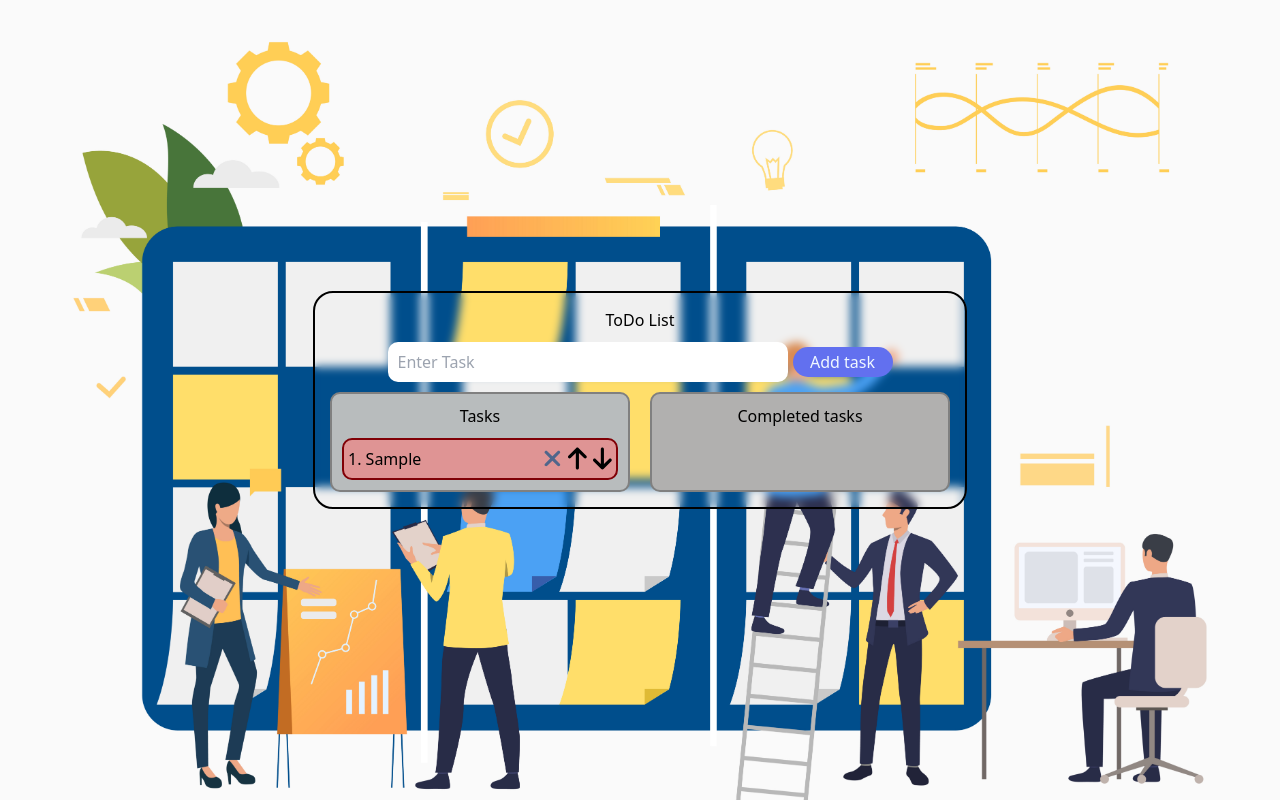
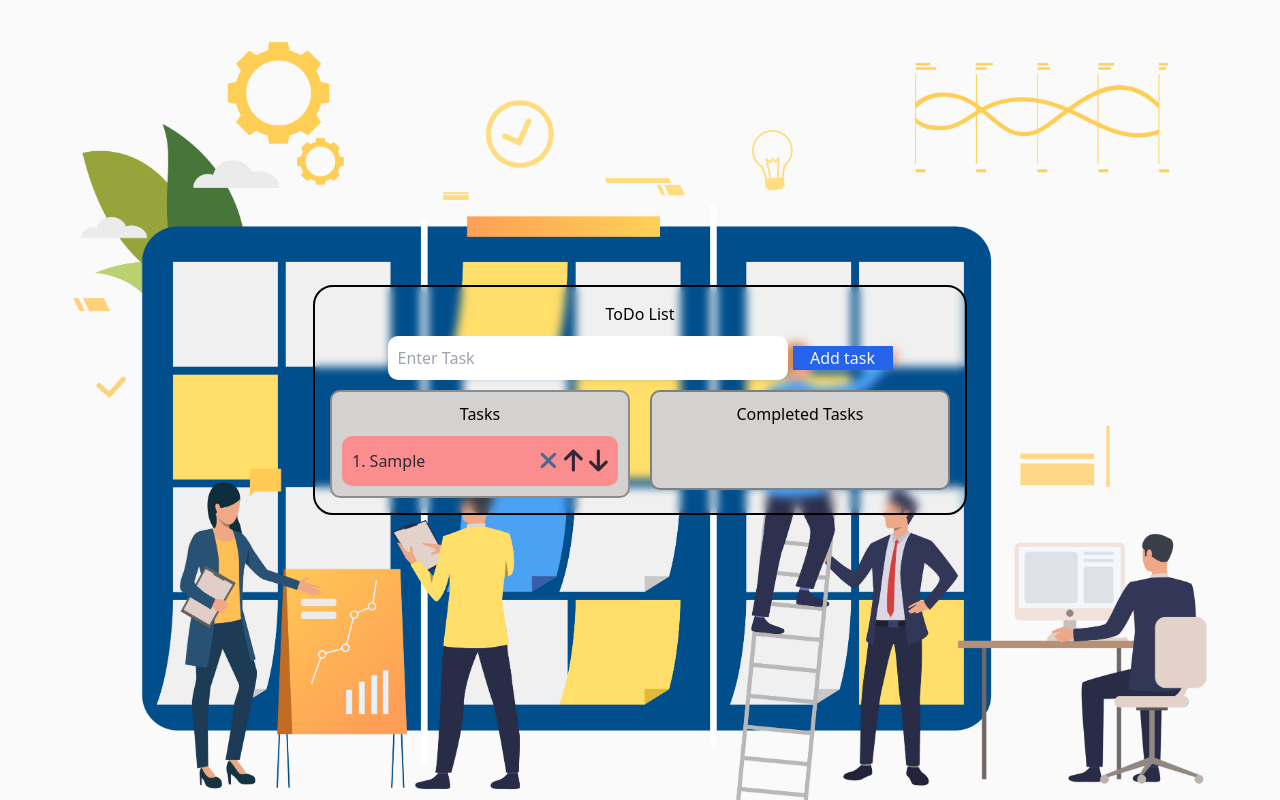
Before and after one commit to Rudra-03/Task-Management-App, a React (Vite) app: page / in a window 1280 px wide. Both pictures are taken after typing "Sample" into the empty fields and a click on the button "Add task". Built offline with nearby package versions, Linux system fonts and the light colour scheme.

Commit message:
styling changes

```diff
--- a/src/App.jsx
+++ b/src/App.jsx
@@ -23,8 +23,8 @@ function App() {
   };
   const deleteTask = (index) => {
     if (removetasks.length == 1) localStorage.removeItem("remove");
-    setRemoveTasks((r) => r.filter((_, i) => i != index))
-  }
+    setRemoveTasks((r) => r.filter((_, i) => i != index));
+  };
   const remove_icon = (
     <FontAwesomeIcon icon={faXmark} size="lg" style={{ color: "#50668b" }} />
   );
@@ -66,35 +66,43 @@ function App() {
 
   return (
     <div className="main_container">
-      <h2 className="text-4xl mb-10 text-black" >ToDo List</h2>
-      <div>
+      <h2 className="text-4xl mb-10 text-black underline">ToDo List</h2>
+      <div className="flex justify-center">
         <input
           type="text"
           id="input-task"
           placeholder="Enter Task"
-          className="input_field"
+          className="input_field h-12 text-xl outline-none"
         />
-        <button onClick={addTask} className="add_btn">
+        <button onClick={addTask} className="add_btn h-12 rounded-2xl text-lg">
           Add task
         </button>
       </div>
       <div className="Task-container">
         <div className="to-do-list">
-          <h3>Tasks</h3>
+          <h3 className="text-2xl w-fit bg-red-400  mx-auto p-2 rounded-lg text-white font-bold">
+            Tasks
+          </h3>
           <ol>
             {tasks.map((task, index) => (
-              <li key={index} className="task-item">
-                {`${index+1}. ${task}`}
+              <li key={index} className="task-item text-xl">
+                {`${index + 1}. ${task}`}
                 <span>
-                  <a title="Remove">
-                    <button
-                      onClick={() => removeTask(index)}
-                      className="remove">
-                      {remove_icon}
-                    </button>
-                  </a>
-                  <button onClick={() => handleUpMove(index)} className="up-btn">{upIcon}</button>
-                  <button onClick={() => handleDownMove(index)} className="down-btn">
+                  <button onClick={() => removeTask(index)} className="remove text-black">
+                    {remove_icon}
+                  </button>
+
+                  <button
+                    onClick={() => handleUpMove(index)}
+                    className="up-btn text-black"
+                    title="up"
+                  >
+                    {upIcon}
+                  </button>
+                  <button
+                    onClick={() => handleDownMove(index)}
+                    className="down-btn text-black" title="down"
+                  >
                     {downIcon}
                   </button>
                 </span>
@@ -103,19 +111,17 @@ function App() {
           </ol>
         </div>
         <div className="removed-list">
-          <h3>Completed tasks</h3>
+          <h3 className="text-xl bg-green-500 w-fit mx-auto p-2 rounded-lg text-white font-bold">
+            Completed Tasks
+          </h3>
           <ol>
             {removetasks.map((task, index) => (
-              <li key={index} className="removed-item">
+              <li key={index} className="removed-item p-2 text-xl text-black">
                 {task}
                 <span>
-                  <a title="Remove">
-                    <button
-                      onClick={() => deleteTask(index)}
-                      className="remove">
-                      {remove_icon}
-                    </button>
-                  </a>
+                  <button onClick={() => deleteTask(index)} className="remove">
+                    {remove_icon}
+                  </button>
                 </span>
               </li>
             ))}
--- a/src/index.css
+++ b/src/index.css
@@ -31,20 +31,16 @@ h3{
 }
 .input_field {
   min-width: 400px;
-  height: 40px;
   padding: 10px;
   border: none;
   border-radius: 10px;
 }
 .add_btn {
   min-width: 100px;
-  height: 30px;
   margin-left: 5px;
-  background-color: #6270ef;
+  background-color: rgb(37, 99, 235);
   color: aliceblue;
   border: none;
-  border-radius: 50px;
-  font-size: 16px;
   cursor: pointer;
 }
 .Task-container {
@@ -55,43 +51,43 @@ h3{
   height: fit-content;
   min-width: 300px;
   min-height: 100px;
-  background-color: rgb(184, 188, 189);
+  background-color: rgb(212, 210, 208);
   margin: 10px;
-  border: 2px solid grey;
+  border: 2px solid rgb(141, 140, 140);
   border-radius: 10px;
 }
 .task-item {
   margin: 10px;
-  border: 2px solid rgb(128, 0, 6);
+  /* border: 2px solid rgb(182, 25, 33); */
   border-radius: 10px;
   list-style: none;
-  padding: 4px;
+  padding: 10px;
   display: flex;
   justify-content: space-between;
   text-wrap: wrap;
   align-items: center;
-  background-color: rgb(223, 148, 148);
+  background-color: rgb(250, 142, 142);
+  color: rgb(52, 39, 53);
 }
 .removed-list {
   height: fit-content;
   min-width: 300px;
   min-height: 100px;
-  background-color: rgb(177, 176, 175);
+  background-color: rgb(212, 210, 208);
   margin: 10px;
   border: 2px solid grey;
   border-radius: 10px;
 }
 .removed-item {
   margin: 10px;
-  border: 2px solid rgb(0, 109, 0);
   border-radius: 10px;
   list-style: none;
-  padding: 4px;
+  padding: 10px;
   display: flex;
   justify-content: space-between;
   text-wrap: wrap;
-  align-items: center;
-  background-color: rgb(114, 216, 83);
+  /* align-self: center; */
+  background-color: rgb(123, 224, 92);
 }
 .remove,
 .up-btn,
```
